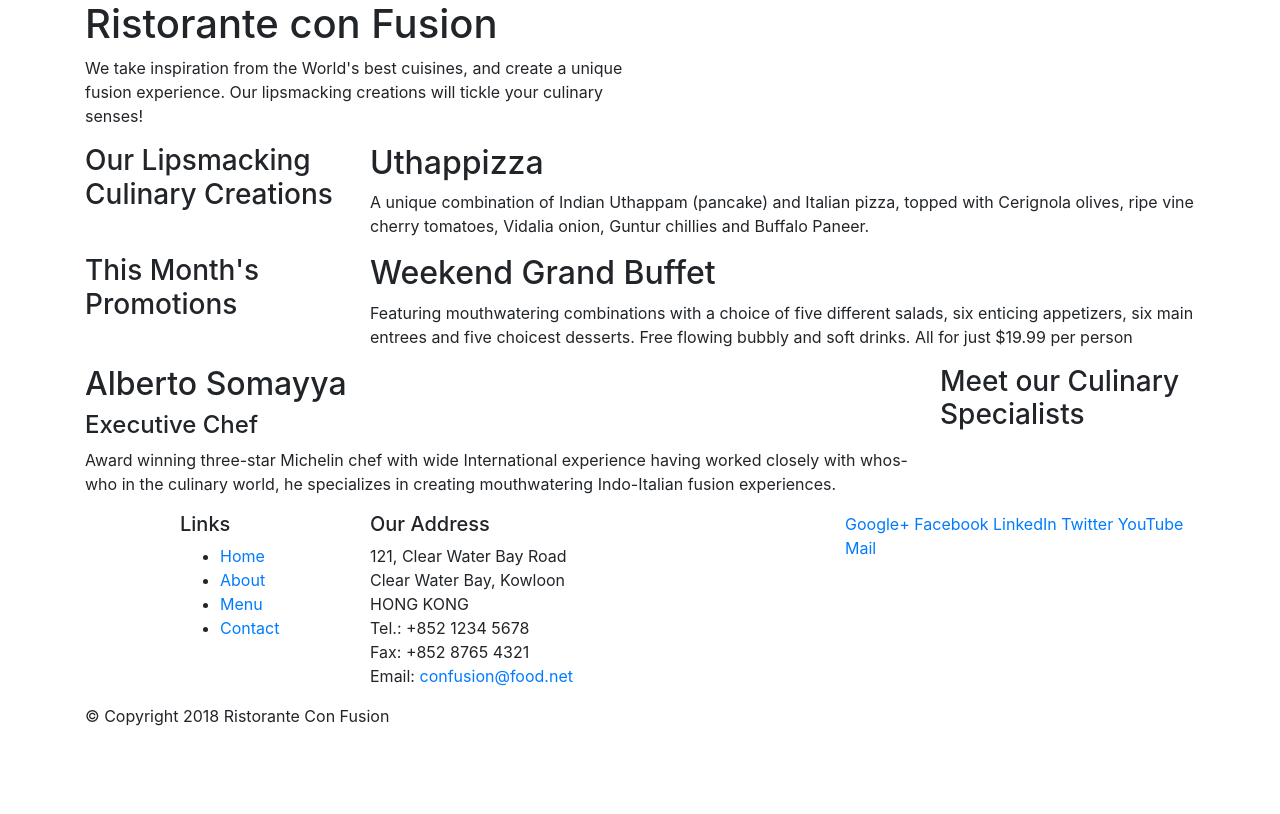
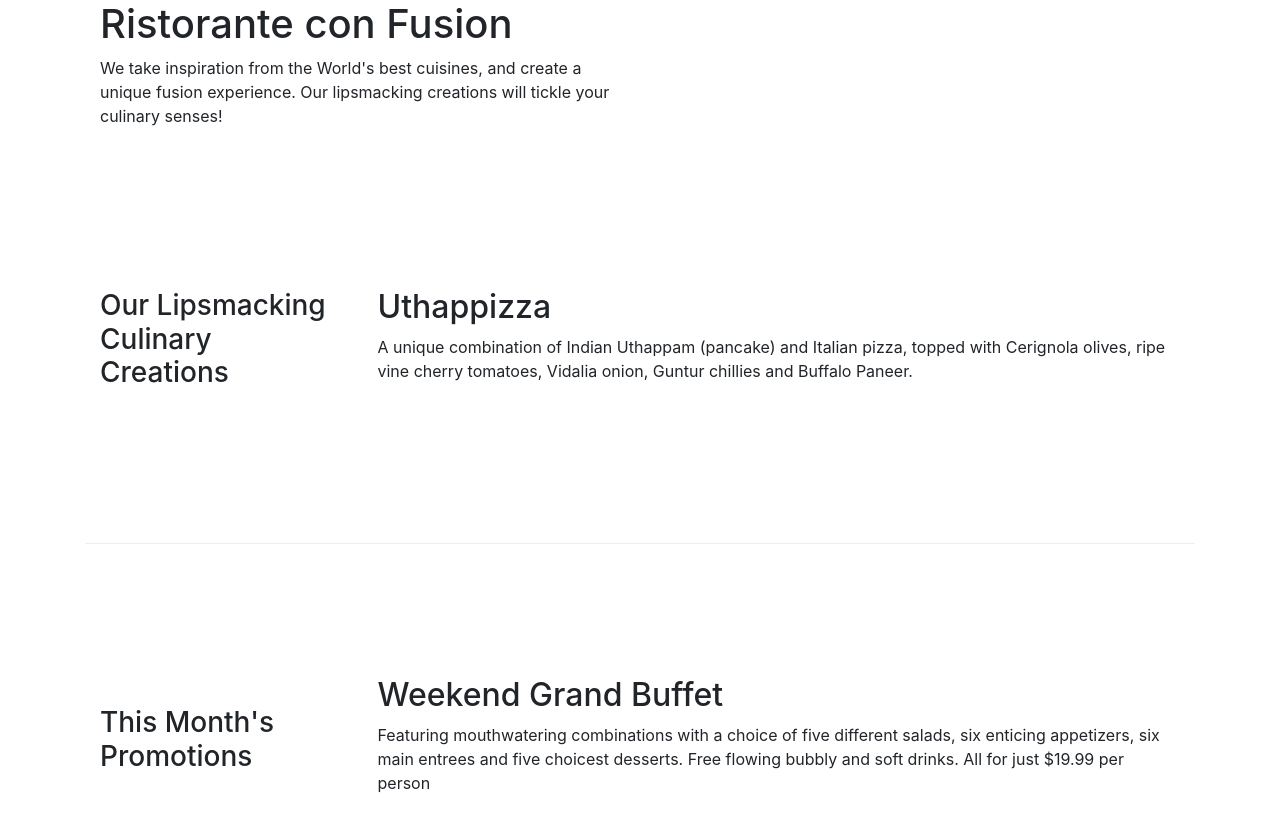
Before and after one commit to jhonnydv/Front-End-Web-UI-Frameworks-and-Tools-Bootstrap-4, a website: page Bootstrap4/conFusion/index.html in a window 1280 px wide. Shown: the top 814 px of the page. Drawn offline with nearby package versions, Linux system fonts and the light colour scheme.

Commit message:
grid part2
Grid alignments

```diff
--- /dev/null
+++ b/Bootstrap4/conFusion/css/style.css
@@ -0,0 +1,30 @@
+.row-header{
+    margin: 0px auto;
+    padding: 0px;
+}
+
+.row-content {
+    margin:0px auto;
+    padding: 50px 0px 50px 0px;
+    border-bottom: 1px ridge;
+    min-height:400px;
+}
+
+.footer{
+    background-color: #D1C4E9;
+    margin:0px auto;
+    padding: 20px 0px 20px 0px;
+}
+
+.jumbotron {
+    padding:70px 30px 70px 30px;
+    margin:0px auto;
+    background: #9575CD ;
+    color:floralwhite;
+}
+
+address{
+    font-size:80%;
+    margin:0px;
+    color:#0f0f0f;
+}
--- a/Bootstrap4/conFusion/index.html
+++ b/Bootstrap4/conFusion/index.html
@@ -8,14 +8,15 @@
     <meta http-equiv="x-ua-compatible" content="ie=edge">
 
     <!-- BootStrap CSS-->
-    <link rel="stylesheet" href="node_modules/bootstrap/dist/css/bootstrap.min.css"
+    <link rel="stylesheet" href="node_modules/bootstrap/dist/css/bootstrap.min.css">
+    <link href="css/style.css" rel="stylesheet">
 </head>
 
 <body>
 
     <header class="jumborton">
         <div class="container">
-            <div class="row">
+            <div class="row row-header">
                 <div class="col-12 col-sm-6">
                     <h1>Ristorante con Fusion</h1>
                     <p>We take inspiration from the World's best cuisines, and create a unique fusion experience. Our lipsmacking creations will tickle your culinary senses!</p>
@@ -27,7 +28,7 @@
     </header>
 
     <div class="container">
-        <div class="row">
+        <div class="row row-content align-items-center">
             <div class="col-12 col-sm-4 col-md-3">
                 <h3>Our Lipsmacking Culinary Creations</h3>
             </div>
@@ -38,7 +39,7 @@
         </div>
 
 
-        <div class="row">
+        <div class="row row-content align-items-center">
             <div class="col-12 col-sm-4 col-md-3">
                 <h3>This Month's Promotions</h3>
             </div>
@@ -48,7 +49,7 @@
             </div>
         </div>
 
-        <div class="row">
+        <div class="row row-content align-items-center">
             <div class="col-12 col-sm-4 order-sm-last col-md-3">
                 <h3>Meet our Culinary Specialists</h3>
             </div>
@@ -62,10 +63,10 @@
 
     <footer>
         <div class="container">
-            <div class="row">
+            <div class="row footer">
                 <div class="col-4 offset-1 col-sm-2">
                     <h5>Links</h5>
-                    <ul>
+                    <ul class="list-unstyled">
                         <li><a href="#">Home</a></li>
                         <li><a href="#">About</a></li>
                         <li><a href="#">Menu</a></li>
@@ -83,8 +84,8 @@
 		              Email: <a href="mailto:confusion@food.net">confusion@food.net</a>
 		           </address>
                 </div>
-                <div class="col-12 col-sm-4">
-                    <div>
+                <div class="col-12 col-sm-4 align-self-center">
+                    <div class="text-center">
                         <a href="http://google.com/+">Google+</a>
                         <a href="http://www.facebook.com/profile.php?id=">Facebook</a>
                         <a href="http://www.linkedin.com/in/">LinkedIn</a>
@@ -94,7 +95,7 @@
                     </div>
                 </div>
            </div>
-           <div class="row">
+           <div class="row justify-content-center">
                 <div class="col-auto">
                     <p>© Copyright 2018 Ristorante Con Fusion</p>
                 </div>
```
